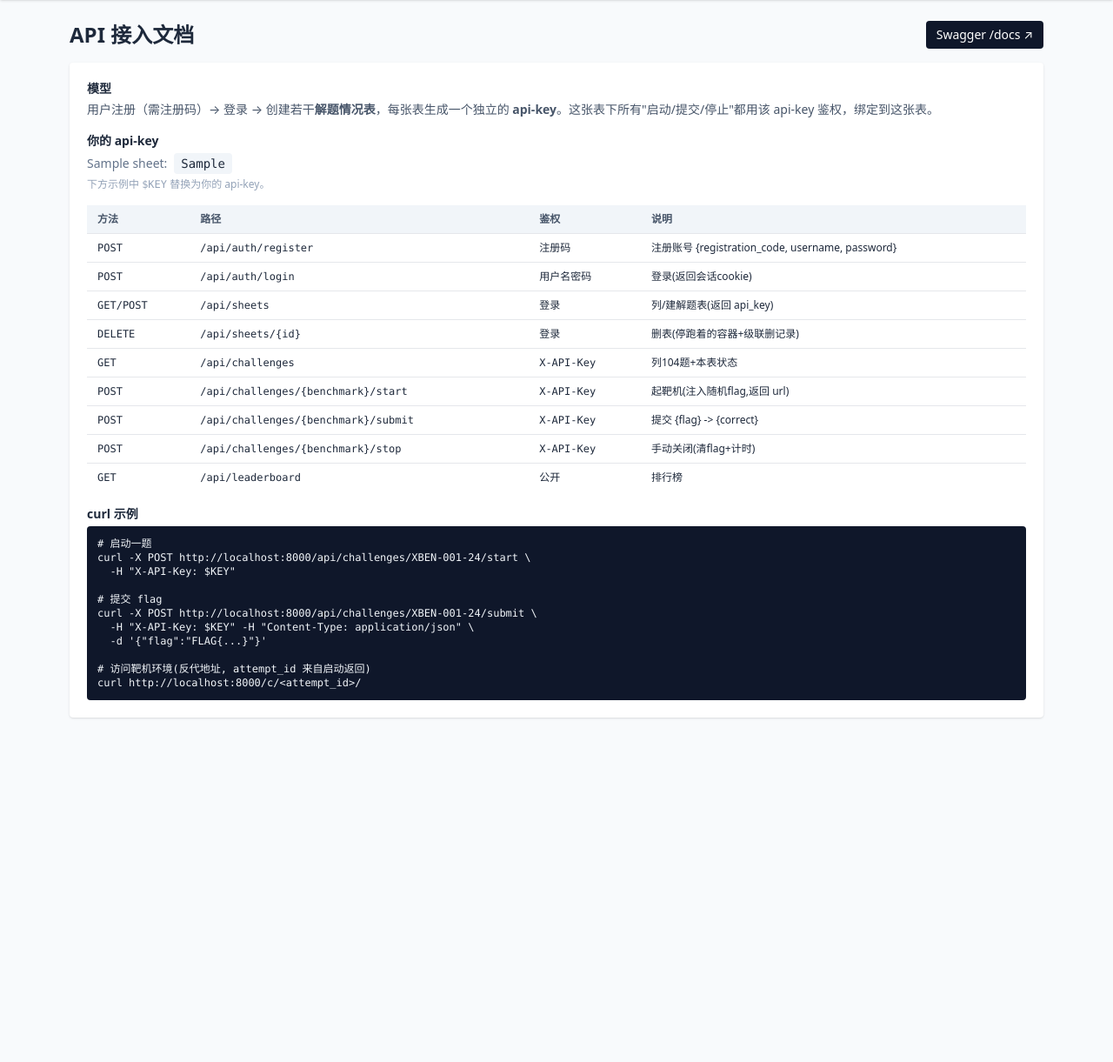
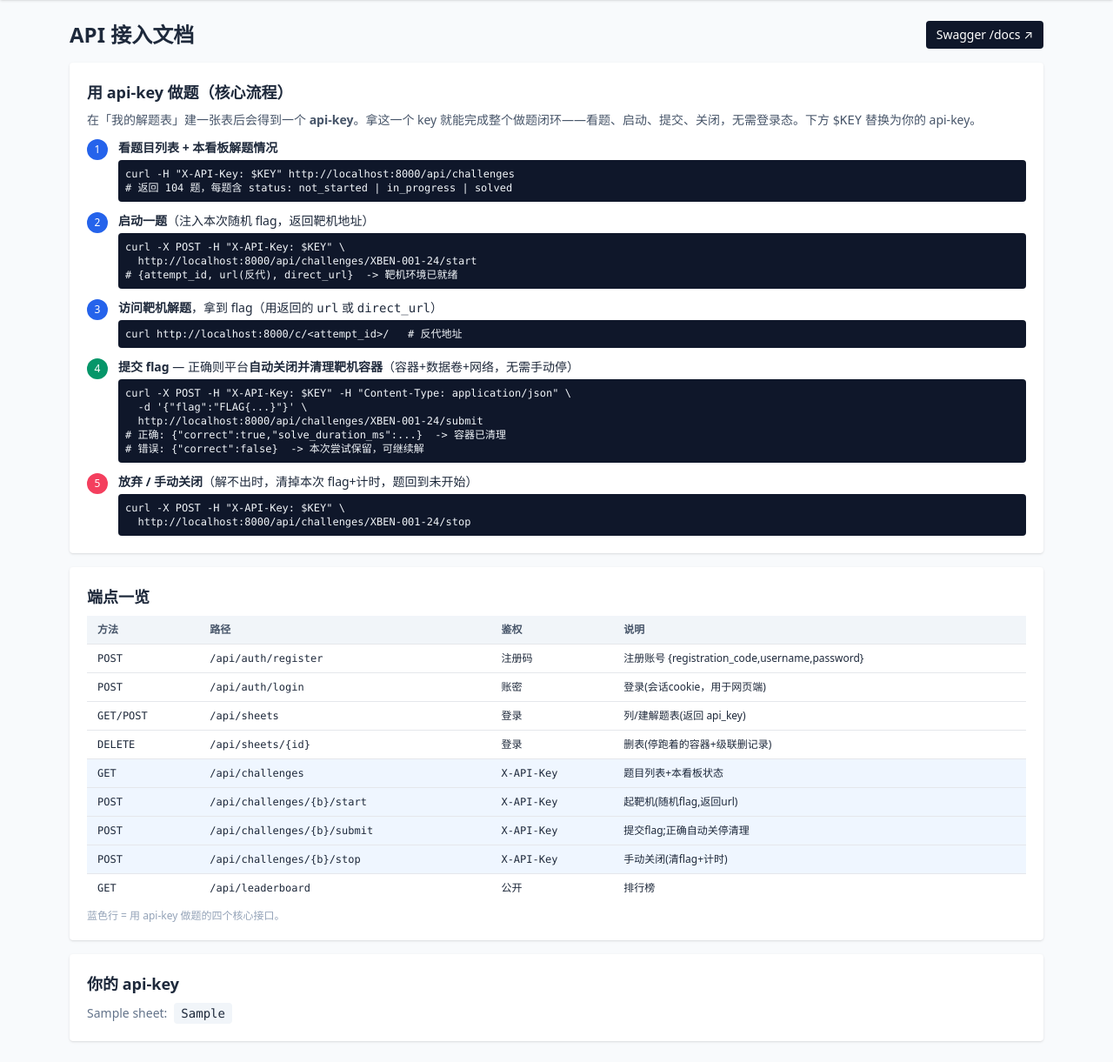
Before and after one commit to Blue-And-White/xbow-benchmark-platform, a FastAPI app: template app/templates/api_help.html in a window 1280 px wide. Shown: the part 52-1273 px from the top of the page at 87% size. Before the commit the page ends 878 px from the top, so only its background shows below. Run offline with FastAPI, Linux system fonts and the light colour scheme; the template is opened without the code that fills it: most values are stand-ins (such as "Sample title", 1, 10 or a date in 2020); some libraries are stand-ins or nearby versions.

Commit message:
api-help: lead with the api-key solving workflow; reconfirm auto-close
Reorganize /api-help around the solving flow with one api-key: list → start
→ access target → submit (correct => platform auto-stops+removes the
container, no manual stop needed) → stop. Mark the 4 api-key endpoints in
the table. Behavior (auto-cleanup on correct submit) already in service.submit;
re-verified: submit correct -> container removed.

```diff
--- a/app/templates/api_help.html
+++ b/app/templates/api_help.html
@@ -6,56 +6,94 @@
   <a href="/docs" target="_blank" class="text-sm bg-slate-900 text-white px-3 py-1.5 rounded hover:bg-slate-700">Swagger /docs ↗</a>
 </div>
 
-<div class="bg-white rounded shadow p-5 space-y-4 text-sm">
-  <div>
-    <h2 class="font-semibold mb-1">模型</h2>
-    <p class="text-slate-600">用户注册（需注册码）→ 登录 → 创建若干<b>解题情况表</b>，每张表生成一个独立的 <b>api-key</b>。这张表下所有"启动/提交/停止"都用该 api-key 鉴权，绑定到这张表。</p>
+{# ---- 核心：用 api-key 做题 ---- #}
+<div class="bg-white rounded shadow p-5 mb-4">
+  <h2 class="font-semibold text-lg mb-2">用 api-key 做题（核心流程）</h2>
+  <p class="text-sm text-slate-600 mb-3">在「我的解题表」建一张表后会得到一个 <b>api-key</b>。拿这一个 key 就能完成整个做题闭环——看题、启动、提交、关闭，无需登录态。下方 <code>$KEY</code> 替换为你的 api-key。</p>
+
+  <div class="space-y-3 text-sm">
+    <div class="flex gap-3">
+      <span class="flex-none w-6 h-6 rounded-full bg-blue-600 text-white text-xs flex items-center justify-center">1</span>
+      <div class="flex-1">
+        <div><b>看题目列表 + 本看板解题情况</b></div>
+        <pre class="bg-slate-900 text-slate-100 rounded p-2 text-xs mt-1 overflow-x-auto"><code>curl -H "X-API-Key: $KEY" http://localhost:8000/api/challenges
+# 返回 104 题，每题含 status: not_started | in_progress | solved</code></pre>
+      </div>
+    </div>
+
+    <div class="flex gap-3">
+      <span class="flex-none w-6 h-6 rounded-full bg-blue-600 text-white text-xs flex items-center justify-center">2</span>
+      <div class="flex-1">
+        <div><b>启动一题</b>（注入本次随机 flag，返回靶机地址）</div>
+        <pre class="bg-slate-900 text-slate-100 rounded p-2 text-xs mt-1 overflow-x-auto"><code>curl -X POST -H "X-API-Key: $KEY" \
+  http://localhost:8000/api/challenges/XBEN-001-24/start
+# {attempt_id, url(反代), direct_url}  -> 靶机环境已就绪</code></pre>
+      </div>
+    </div>
+
+    <div class="flex gap-3">
+      <span class="flex-none w-6 h-6 rounded-full bg-blue-600 text-white text-xs flex items-center justify-center">3</span>
+      <div class="flex-1">
+        <div><b>访问靶机解题</b>，拿到 flag（用返回的 <code>url</code> 或 <code>direct_url</code>）</div>
+        <pre class="bg-slate-900 text-slate-100 rounded p-2 text-xs mt-1 overflow-x-auto"><code>curl http://localhost:8000/c/&lt;attempt_id&gt;/   # 反代地址</code></pre>
+      </div>
+    </div>
+
+    <div class="flex gap-3">
+      <span class="flex-none w-6 h-6 rounded-full bg-emerald-600 text-white text-xs flex items-center justify-center">4</span>
+      <div class="flex-1">
+        <div><b>提交 flag</b> — 正确则平台<b>自动关闭并清理靶机容器</b>（容器+数据卷+网络，无需手动停）</div>
+        <pre class="bg-slate-900 text-slate-100 rounded p-2 text-xs mt-1 overflow-x-auto"><code>curl -X POST -H "X-API-Key: $KEY" -H "Content-Type: application/json" \
+  -d '{"flag":"FLAG{...}"}' \
+  http://localhost:8000/api/challenges/XBEN-001-24/submit
+# 正确: {"correct":true,"solve_duration_ms":...}  -> 容器已清理
+# 错误: {"correct":false}  -> 本次尝试保留，可继续解</code></pre>
+      </div>
+    </div>
+
+    <div class="flex gap-3">
+      <span class="flex-none w-6 h-6 rounded-full bg-rose-500 text-white text-xs flex items-center justify-center">5</span>
+      <div class="flex-1">
+        <div><b>放弃 / 手动关闭</b>（解不出时，清掉本次 flag+计时，题回到未开始）</div>
+        <pre class="bg-slate-900 text-slate-100 rounded p-2 text-xs mt-1 overflow-x-auto"><code>curl -X POST -H "X-API-Key: $KEY" \
+  http://localhost:8000/api/challenges/XBEN-001-24/stop</code></pre>
+      </div>
+    </div>
   </div>
+</div>
 
-  <div>
-    <h2 class="font-semibold mb-1">你的 api-key</h2>
-    {% if not sheets %}<p class="text-slate-400">还没有解题表，先去 <a href="/sheets" class="text-blue-600">新建一张</a>。</p>{% endif %}
-    <div class="space-y-1">
-      {% for s in sheets %}
-      <div class="flex items-center gap-2">
-        <span class="text-slate-500">{{ s.name }}:</span>
-        <code class="bg-slate-100 px-2 py-0.5 rounded select-all">{{ s.api_key }}</code>
-      </div>
-      {% endfor %}
-    </div>
-    <p class="text-xs text-slate-400 mt-1">下方示例中 <code>$KEY</code> 替换为你的 api-key。</p>
-  </div>
-
+{# ---- 端点表 ---- #}
+<div class="bg-white rounded shadow p-5 mb-4">
+  <h2 class="font-semibold text-lg mb-2">端点一览</h2>
   <div class="overflow-x-auto">
     <table class="w-full text-xs">
       <thead class="bg-slate-100 text-slate-600"><tr><th class="px-3 py-2 text-left">方法</th><th class="px-3 py-2 text-left">路径</th><th class="px-3 py-2 text-left">鉴权</th><th class="px-3 py-2 text-left">说明</th></tr></thead>
       <tbody class="font-mono">
-        <tr class="border-t"><td class="px-3 py-2">POST</td><td class="px-3 py-2">/api/auth/register</td><td class="px-3 py-2">注册码</td><td class="px-3 py-2 font-sans">注册账号 {registration_code, username, password}</td></tr>
-        <tr class="border-t"><td class="px-3 py-2">POST</td><td class="px-3 py-2">/api/auth/login</td><td class="px-3 py-2">用户名密码</td><td class="px-3 py-2 font-sans">登录(返回会话cookie)</td></tr>
+        <tr class="border-t"><td class="px-3 py-2">POST</td><td class="px-3 py-2">/api/auth/register</td><td class="px-3 py-2">注册码</td><td class="px-3 py-2 font-sans">注册账号 {registration_code,username,password}</td></tr>
+        <tr class="border-t"><td class="px-3 py-2">POST</td><td class="px-3 py-2">/api/auth/login</td><td class="px-3 py-2">账密</td><td class="px-3 py-2 font-sans">登录(会话cookie，用于网页端)</td></tr>
         <tr class="border-t"><td class="px-3 py-2">GET/POST</td><td class="px-3 py-2">/api/sheets</td><td class="px-3 py-2">登录</td><td class="px-3 py-2 font-sans">列/建解题表(返回 api_key)</td></tr>
         <tr class="border-t"><td class="px-3 py-2">DELETE</td><td class="px-3 py-2">/api/sheets/{id}</td><td class="px-3 py-2">登录</td><td class="px-3 py-2 font-sans">删表(停跑着的容器+级联删记录)</td></tr>
-        <tr class="border-t"><td class="px-3 py-2">GET</td><td class="px-3 py-2">/api/challenges</td><td class="px-3 py-2">X-API-Key</td><td class="px-3 py-2 font-sans">列104题+本表状态</td></tr>
-        <tr class="border-t"><td class="px-3 py-2">POST</td><td class="px-3 py-2">/api/challenges/{benchmark}/start</td><td class="px-3 py-2">X-API-Key</td><td class="px-3 py-2 font-sans">起靶机(注入随机flag,返回 url)</td></tr>
-        <tr class="border-t"><td class="px-3 py-2">POST</td><td class="px-3 py-2">/api/challenges/{benchmark}/submit</td><td class="px-3 py-2">X-API-Key</td><td class="px-3 py-2 font-sans">提交 {flag} -> {correct}</td></tr>
-        <tr class="border-t"><td class="px-3 py-2">POST</td><td class="px-3 py-2">/api/challenges/{benchmark}/stop</td><td class="px-3 py-2">X-API-Key</td><td class="px-3 py-2 font-sans">手动关闭(清flag+计时)</td></tr>
+        <tr class="border-t bg-blue-50"><td class="px-3 py-2">GET</td><td class="px-3 py-2">/api/challenges</td><td class="px-3 py-2">X-API-Key</td><td class="px-3 py-2 font-sans">题目列表+本看板状态</td></tr>
+        <tr class="border-t bg-blue-50"><td class="px-3 py-2">POST</td><td class="px-3 py-2">/api/challenges/{b}/start</td><td class="px-3 py-2">X-API-Key</td><td class="px-3 py-2 font-sans">起靶机(随机flag,返回url)</td></tr>
+        <tr class="border-t bg-blue-50"><td class="px-3 py-2">POST</td><td class="px-3 py-2">/api/challenges/{b}/submit</td><td class="px-3 py-2">X-API-Key</td><td class="px-3 py-2 font-sans">提交flag;正确自动关停清理</td></tr>
+        <tr class="border-t bg-blue-50"><td class="px-3 py-2">POST</td><td class="px-3 py-2">/api/challenges/{b}/stop</td><td class="px-3 py-2">X-API-Key</td><td class="px-3 py-2 font-sans">手动关闭(清flag+计时)</td></tr>
         <tr class="border-t"><td class="px-3 py-2">GET</td><td class="px-3 py-2">/api/leaderboard</td><td class="px-3 py-2">公开</td><td class="px-3 py-2 font-sans">排行榜</td></tr>
       </tbody>
     </table>
   </div>
+  <p class="text-xs text-slate-400 mt-2">蓝色行 = 用 api-key 做题的四个核心接口。</p>
+</div>
 
-  <div>
-    <h2 class="font-semibold mb-1">curl 示例</h2>
-    <pre class="bg-slate-900 text-slate-100 rounded p-3 text-xs overflow-x-auto"><code># 启动一题
-curl -X POST http://localhost:8000/api/challenges/XBEN-001-24/start \
-  -H "X-API-Key: $KEY"
-
-# 提交 flag
-curl -X POST http://localhost:8000/api/challenges/XBEN-001-24/submit \
-  -H "X-API-Key: $KEY" -H "Content-Type: application/json" \
-  -d '{"flag":"FLAG{...}"}'
-
-# 访问靶机环境(反代地址, attempt_id 来自启动返回)
-curl http://localhost:8000/c/&lt;attempt_id&gt;/</code></pre>
+<div class="bg-white rounded shadow p-5">
+  <h2 class="font-semibold text-lg mb-2">你的 api-key</h2>
+  {% if not sheets %}<p class="text-slate-400 text-sm">还没有解题表，先去 <a href="/sheets" class="text-blue-600">新建一张</a>。</p>{% endif %}
+  <div class="space-y-1 text-sm">
+    {% for s in sheets %}
+    <div class="flex items-center gap-2">
+      <span class="text-slate-500">{{ s.name }}:</span>
+      <code class="bg-slate-100 px-2 py-0.5 rounded select-all">{{ s.api_key }}</code>
+    </div>
+    {% endfor %}
   </div>
 </div>
 {% endblock %}
```
